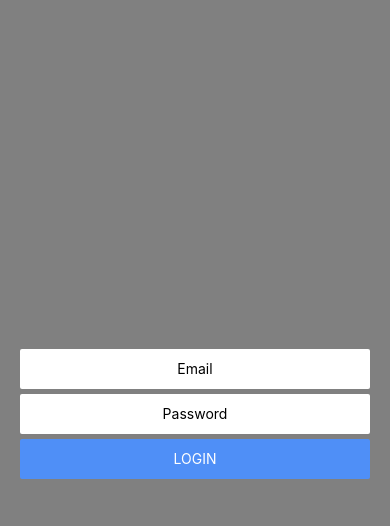
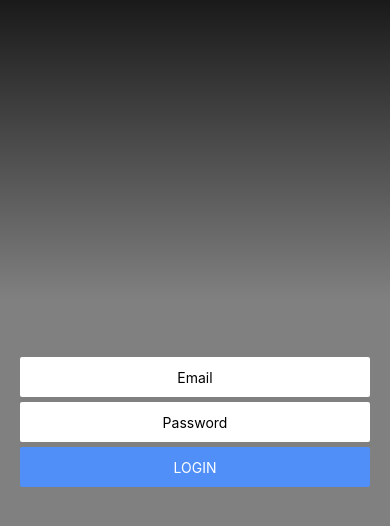
Before and after one commit to sawyerDeveloper/ReactNativeCamera, a React Native app: screen / in a window 390 px wide. Shown: the top 526 px of the page. Built offline with nearby package versions, Linux system fonts and the light colour scheme.

Commit message:
Login works

```diff
--- a/App.js
+++ b/App.js
@@ -1,9 +1,10 @@
-import { StatusBar } from 'expo-status-bar';
 import React, { Component } from 'react'
 import {
   View,
   SafeAreaView
 } from 'react-native'
+import { StatusBar } from 'expo-status-bar'
+import { LinearGradient } from 'expo-linear-gradient'
 import Login from './containers/Login'
 import { pages } from './constants/Pages'
 
@@ -17,7 +18,7 @@ export default class App extends Component {
   }
 
   authenticated = () => {
-
+    this.nav(pages.LANDING_PAGE)
   }
 
   nav = (newPage) => {
@@ -45,6 +46,16 @@ export default class App extends Component {
     return (
       <SafeAreaView style={{ flex: 1, backgroundColor: '#1a1a1a' }}>
         <View style={styles.container}>
+        <LinearGradient
+            colors={['rgba(0,0,0,0.8)', 'transparent']}
+            style={{
+              position: 'absolute',
+              left: 0,
+              right: 0,
+              top: 0,
+              height: 300,
+            }}
+          />
           <StatusBar style="light" />
           {container}
         </View>
--- a/containers/Login.js
+++ b/containers/Login.js
@@ -13,43 +13,47 @@ const fakeCreds = {
     password: 'test'
 }
 
-export default class Login extends Component {
+class Login extends Component {
 
     constructor(props) {
         super(props)
         this.state = {
             email: '',
             password: '',
-            loginError: ''
+            emailError: false,
+            passwordError: false
         }
     }
 
     acceptEmail = (text) => {
         this.setState({
             email: text,
-            loginError: ''
+            emailError: false,
+            passwordError: false
         })
     }
 
     acceptPassword = (text) => {
         this.setState({
             password: text,
-            loginError: ''
+            emailError: false,
+            passwordError: false
         })
     }
 
     loginUser = () => {
+        //  Fake/for fun
 
-        //  Fake/for fun
-        if(this.state.email !== fakeCreds.email){
+        if (this.state.email !== fakeCreds.email) {
             this.setState({
-                loginError: 'Bad Email'
+                emailError: true
             })
             return
         }
-        if(this.state.password !== fakeCreds.password){
+
+        if (this.state.password !== fakeCreds.password) {
             this.setState({
-                loginError: 'Bad Password'
+                passwordError: true
             })
             return
         }
@@ -77,11 +81,16 @@ export default class Login extends Component {
                 textAlign: 'center',
                 marginBottom: 5
             },
-            error: {
-                color: 'red',
-                fontWeight: 'bold'
+            textInputError: {
+                borderColor: 'red',
+                borderWidth: 1
             }
         }
+
+        const emailPlaceholder = this.state.emailError ? "Bad Email" : "Email"
+        const emailStyle = this.state.emailError ? [styles.textInputError, styles.textInput] : styles.textInput
+        const passwordPlaceholder = this.state.passwordError ? "Bad Password" : "Password"
+        const passwordStyle = this.state.passwordError ? [styles.textInputError, styles.textInput] : styles.textInput
 
         return (
             <KeyboardAvoidingView
@@ -89,14 +98,14 @@ export default class Login extends Component {
                 behavior="padding">
                 <View style={styles.loginContainer}>
                     <TextInput onChangeText={this.acceptEmail}
-                        placeholder="Email"
+                        placeholder={emailPlaceholder}
                         value={this.state.username}
-                        style={styles.textInput}
+                        style={emailStyle}
                         underlineColorAndroid="transparent" />
                     <TextInput onChangeText={this.acceptPassword}
-                        placeholder="Password"
+                        placeholder={passwordPlaceholder}
                         value={this.state.password}
-                        style={styles.textInput}
+                        style={passwordStyle}
                         underlineColorAndroid="transparent"
                         secureTextEntry={true} />
                     <Button
@@ -108,10 +117,11 @@ export default class Login extends Component {
                         borderRadius={2}
                         width={350}
                         height={40}
-                        onPress={this.loginUser}/>
-                        <Text style={styles.error}>{this.state.loginError} </Text>
+                        onPress={this.loginUser} />
                 </View>
             </KeyboardAvoidingView>
         )
     }
 }
+
+export default Login
--- a/package.json
+++ b/package.json
@@ -15,7 +15,8 @@
     "react-native": "https://github.com/expo/react-native/archive/sdk-38.0.1.tar.gz",
     "react-native-web": "~0.11.7",
     "expo-camera": "~8.3.1",
-    "expo-media-library": "~8.2.1"
+    "expo-media-library": "~8.2.1",
+    "expo-linear-gradient": "~8.2.1"
   },
   "devDependencies": {
     "@babel/core": "^7.8.6",
```
